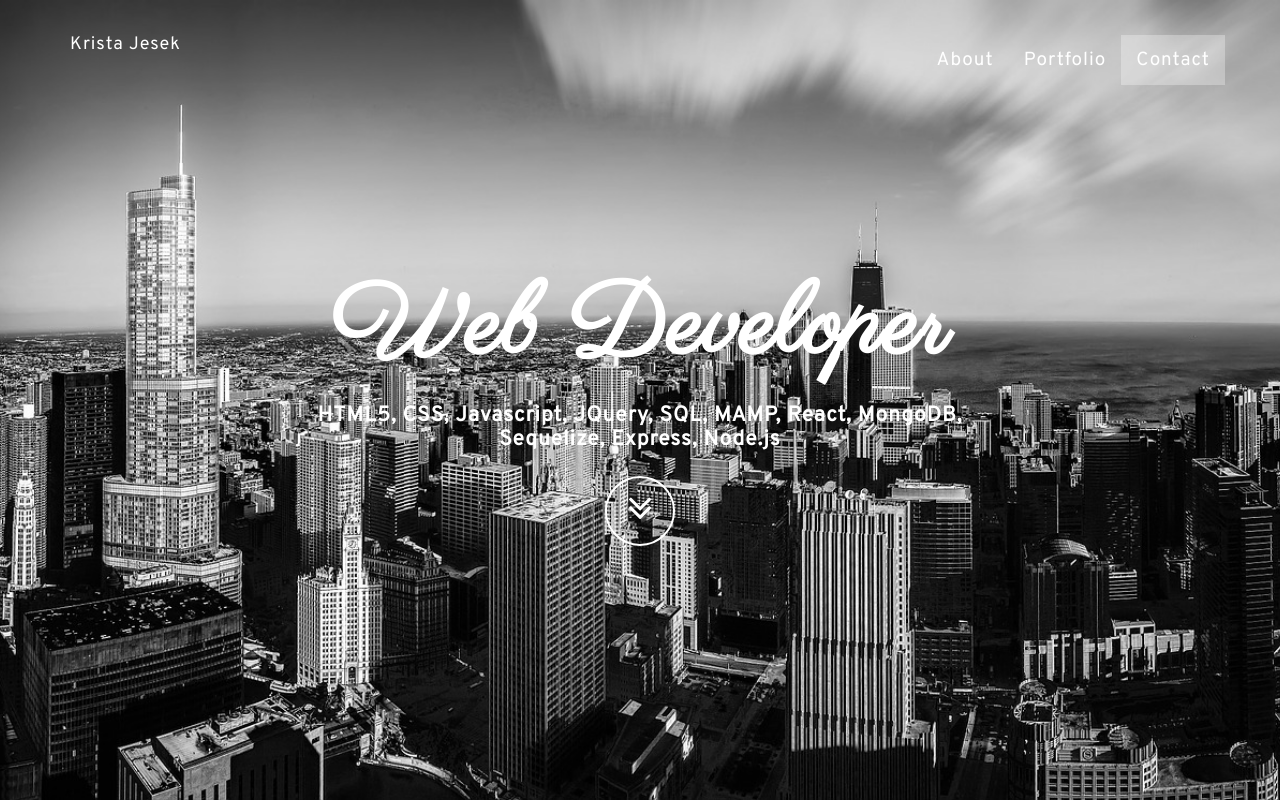
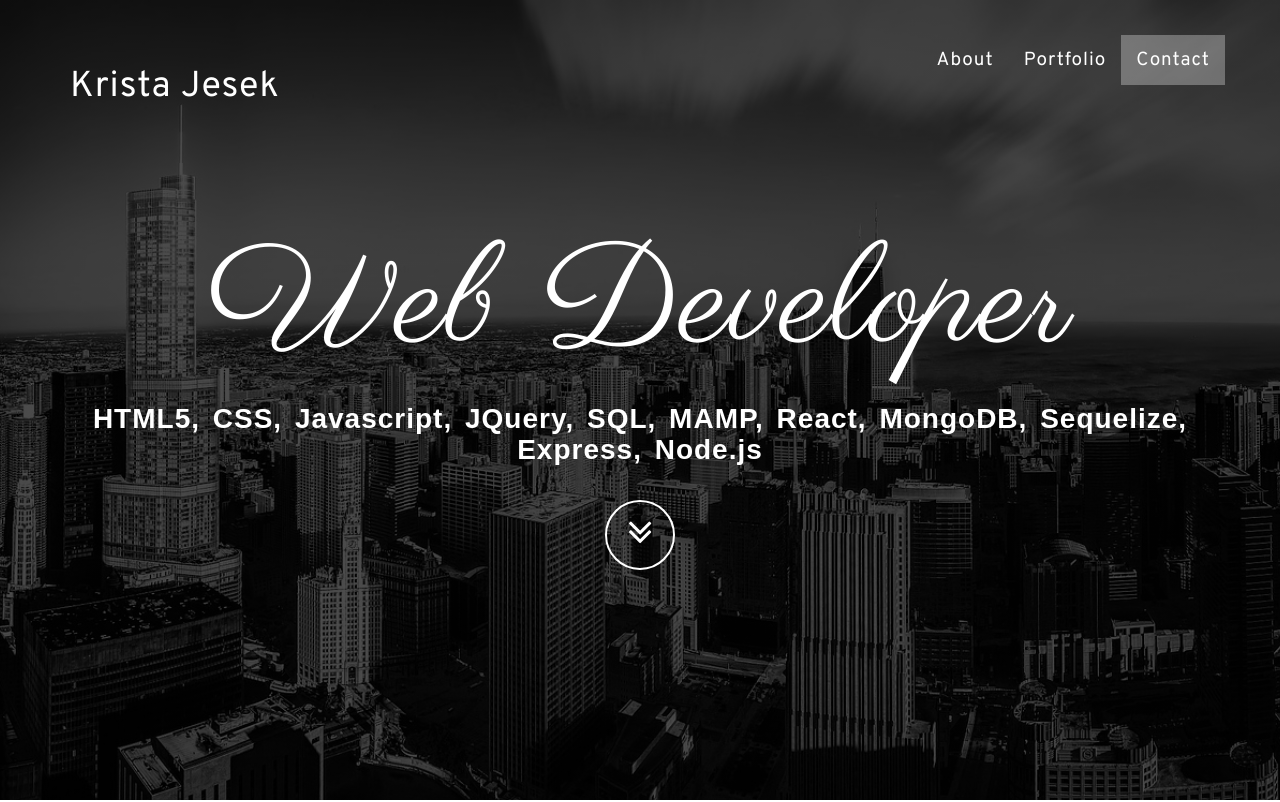
Before and after one commit to kjesek/portfolio2018, a website with bundled scripts: page index.html in a window 1280 px wide. Shown: the top 802 px of the page. Built offline with nearby package versions, Linux system fonts and the light colour scheme; a web font is replaced by a local one.

Commit message:
adds opacity to skyline pic and changes font and font sizes

```diff
--- a/css/grayscale.css
+++ b/css/grayscale.css
@@ -123,7 +123,10 @@ a:focus {
   padding: 100px 0;
   text-align: center;
   color: white;
-  opacity: .9;
+  font-weight: bold;
+  text-shadow: 3px 3px white;
+  opacity: .88;
+  z-index: -1;
   background: url(../img/chicagoSkyline.jpg) no-repeat bottom center scroll;
   -webkit-background-size: cover;
   -moz-background-size: cover;
--- a/css/style.css
+++ b/css/style.css
@@ -5,7 +5,10 @@ body {
   /* background-repeat: no-repeat; */
 
 }
+#navList {
+  color: cornflowerblue;
 
+}
 html {
   position: relative;
   min-height: 100%;
@@ -13,12 +16,38 @@ html {
 
 }
 
+
+#title {
+  margin-top: 0px;
+  margin-bottom: 20px;
+  color: #fff;
+  font-size: 240%;
+  font-weight: 300;            /* - reduce font weight for larger text */
+  letter-spacing: 1px;    /* - increase space between letters */
+  word-spacing: 4px;        /* - increase space between words */
+}
+
+#skills {
+  font-family: 'Fira Sans Condensed', sans-serif;
+  margin-top: 0px;
+  margin-bottom: 20px;
+  color: #fff;
+  font-size: 200%;
+  letter-spacing: 1px;    /* - increase space between letters */
+  word-spacing: 4px;        /* - increase space between words */
+}
+
+#title {
+  font-size: 1000%;
+}
+
 h1 {
   font-family: 'Parisienne', cursive;
-  font-weight: bold;
+  font-weight: bolder;
   font-size: 1000%;
   text-align: center;
   vertical-align: center;
+
 }
 
 h3 {
@@ -28,16 +57,12 @@ h3 {
 }
 
 #fullName {
-  height: 100%;
-  font-size: 150%;
+  font-size: 200%;
   line-height: 290%;
   padding-top: 20px;
   padding-bottom: 5px;
-  width: 100%;
-  margin-left: 10%;
   font-family: 'Overpass', sans-serif;
-  color: lightgray;
-  background: #955251;
+  color: white;
 }
 
 li {
--- a/index.html
+++ b/index.html
@@ -20,6 +20,7 @@
     <link href="https://fonts.googleapis.com/css?family=Montserrat:400,700" rel="stylesheet" type="text/css">
     <link href="https://fonts.googleapis.com/css?family=Overpass" rel="stylesheet">
     <link href="https://fonts.googleapis.com/css?family=Parisienne" rel="stylesheet">
+    <link href="https://fonts.googleapis.com/css?family=Fira+Sans+Condensed" rel="stylesheet">
 
     <!-- Theme CSS -->
     <link href="css/grayscale.min.css" rel="stylesheet">
@@ -36,12 +37,14 @@
                     <i class="fa fa-bars"></i>
                 </button>
                 <a class="navbar-brand page-scroll" href="#page-top">
-                    <span class="light">Krista Jesek</span>
+                    <span class="light" id="fullName">Krista Jesek</span>
                 </a>
             </div>
 
+
             <div class="collapse nav navbar-collapse navbar-right navbar-main-collapse">
-                <ul class="nav navbar-nav navbar-right" id="navlist">
+
+                <ul class="nav navbar-nav navbar-right" id="navList">
                     <li class="hidden">
                         <a href="#page-top"></a>
                     </li>
@@ -62,14 +65,12 @@
         <div class="intro-body">
             <div class="container">
                 <div class="row">
-                    <div class="col-md-8 col-md-offset-2">
-                        <h1 class="brand-heading">Web Developer</h1>
+                        <h1 id="title" class="brand-heading">Web Developer</h1>
                         <p class="intro-text">
-                            <h3>HTML5, CSS, Javascript, JQuery, SQL, MAMP, React, MongoDB, Sequelize, Express, Node.js </h3>
+                            <h3 id="skills">HTML5, CSS, Javascript, JQuery, SQL, MAMP, React, MongoDB, Sequelize, Express, Node.js </h3>
                             <a href="#about" class="btn btn-circle page-scroll">
                                 <i class="fa fa-angle-double-down animated"></i>
                             </a>
-                    </div>
                 </div>
             </div>
         </div>
```
Also changed, not shown: css/grayscale.min.css.
